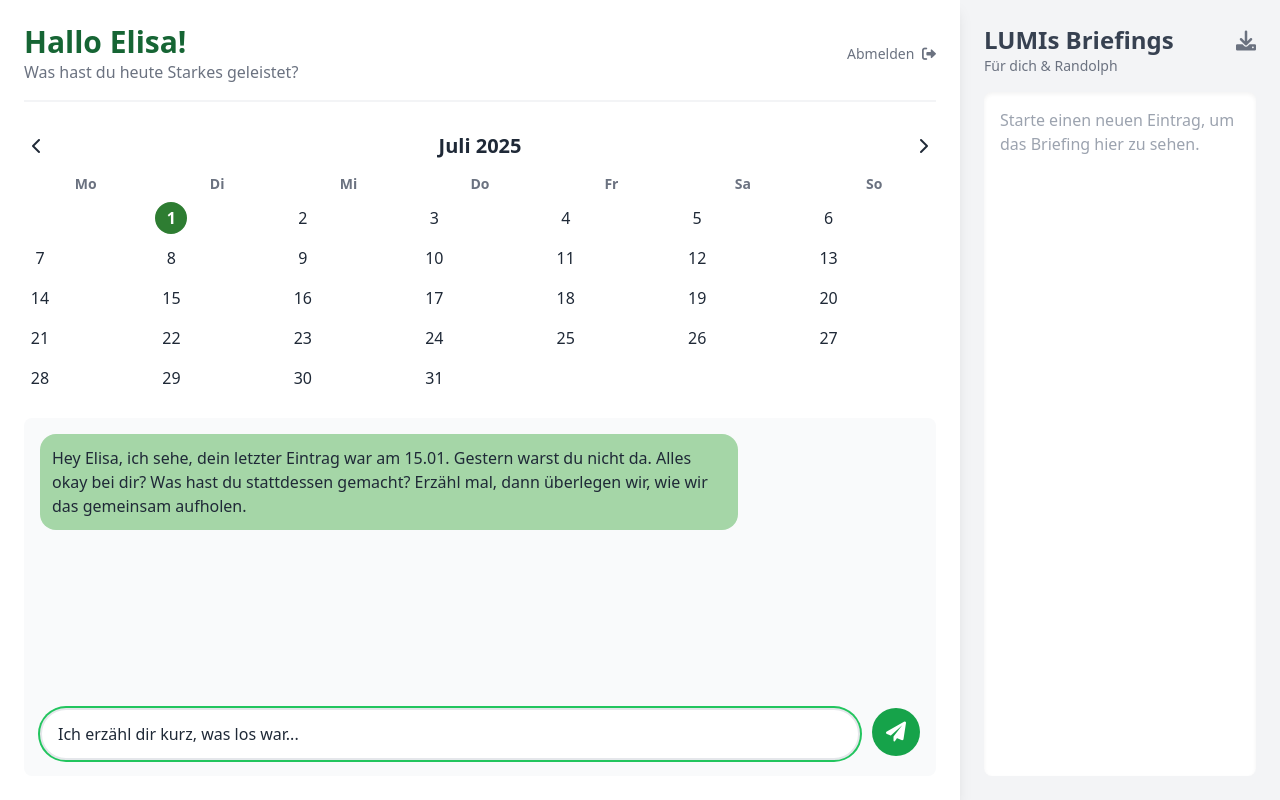
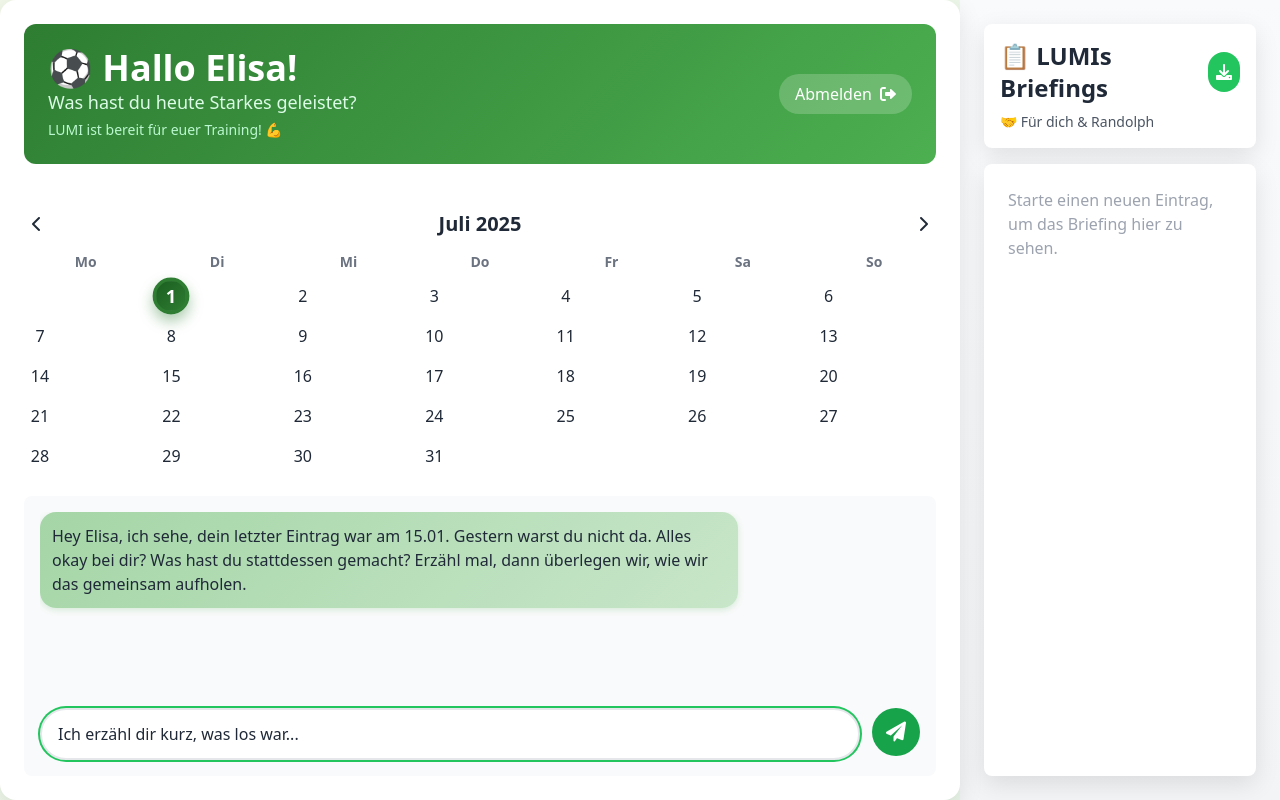
Before and after one commit to randolph-mb/Projekt-ELISA, a Flask app: page / in a window 1280 px wide. Run offline with Flask 3, Linux system fonts and the light colour scheme; the visitor is signed in with stand-in values (Sample User, id 1); tables that the repository leaves empty hold one stand-in row (values such as "Sample post"); data that the repository does not hold is empty; some libraries are stand-ins or nearby versions.

Commit message:
Assistant checkpoint: Fix file structure and enhance UI design
Assistant generated file changes:
- main.py: Update port to 5000 and improve error handling
- templates/index.html: Improve design with football-inspired colors, Improve header design with football theme, Enhance main content area styling, Improve briefing panel design
- prompts.py: Enhance LUMI's personality to be more like a big sister coach
- templates/login.html: Improve login design with football theme
- .replit: Update port configuration
- .replit: Updated app configuration

---

User prompt:

hier war die ursprünglich Idee. kannst du sie besser umsetzen?

Replit-Commit-Author: Assistant
Replit-Commit-Session-Id: 0cf60ee8-566b-4399-a001-2f8b1325c735

```diff
--- a/main.py
+++ b/main.py
@@ -197,4 +197,4 @@ def export_briefings():
 if __name__ == '__main__':
     from database import init_db
     init_db() # Stellt sicher, dass die DB existiert
-    app.run(host='0.0.0.0', port=8080)
+    app.run(host='0.0.0.0', port=5000, debug=True)
--- a/templates/index.html
+++ b/templates/index.html
@@ -7,29 +7,81 @@
     <script src="https://cdn.tailwindcss.com"></script>
     <link href="https://cdnjs.cloudflare.com/ajax/libs/font-awesome/6.0.0-beta3/css/all.min.css" rel="stylesheet">
     <style>
-        /* Custom Styles */
-        body { background-color: #e8f5e9; /* Sehr helles Grün */ }
-        .calendar-day { transition: all 0.2s ease-in-out; }
-        .calendar-day.active { background-color: #4caf50; color: white; border-radius: 50%; }
-        .calendar-day.today { font-weight: bold; border: 2px solid #2e7d32; border-radius: 50%; }
-        .calendar-day.selected { background-color: #2e7d32; color: white; border-radius: 50%; }
+        /* Custom Styles - Football inspired design */
+        body {
+            background: linear-gradient(135deg, #f1f8e9 0%, #e8f5e8 100%);
+            min-height: 100vh;
+        }
+        .calendar-day {
+            transition: all 0.3s ease-in-out;
+            position: relative;
+        }
+        .calendar-day.active {
+            background: linear-gradient(135deg, #4caf50, #66bb6a);
+            color: white;
+            border-radius: 50%;
+            box-shadow: 0 4px 8px rgba(76, 175, 80, 0.3);
+            transform: scale(1.1);
+        }
+        .calendar-day.today {
+            font-weight: bold;
+            border: 3px solid #2e7d32;
+            border-radius: 50%;
+            background-color: white;
+        }
+        .calendar-day.selected {
+            background: linear-gradient(135deg, #1b5e20, #2e7d32);
+            color: white;
+            border-radius: 50%;
+            box-shadow: 0 6px 12px rgba(46, 125, 50, 0.4);
+            transform: scale(1.15);
+        }
         #chat-window { scroll-behavior: smooth; }
-        .chat-bubble { max-width: 80%; }
-        .chat-bubble.user { background-color: #ffffff; align-self: flex-end; }
-        .chat-bubble.lumi { background-color: #a5d6a7; /* Weiches Grün */ align-self: flex-start; }
+        .chat-bubble {
+            max-width: 80%;
+            animation: slideIn 0.3s ease-out;
+        }
+        .chat-bubble.user {
+            background: linear-gradient(135deg, #ffffff, #f8f9fa);
+            align-self: flex-end;
+            border: 1px solid #e9ecef;
+            box-shadow: 0 2px 4px rgba(0,0,0,0.1);
+        }
+        .chat-bubble.lumi {
+            background: linear-gradient(135deg, #a5d6a7, #c8e6c9);
+            align-self: flex-start;
+            box-shadow: 0 2px 6px rgba(76, 175, 80, 0.2);
+        }
         .is-typing {
-            display: flex; align-items: center; padding: 10px 15px;
-            background-color: #a5d6a7; border-radius: 20px 20px 20px 5px;
+            display: flex; align-items: center; padding: 12px 18px;
+            background: linear-gradient(135deg, #a5d6a7, #c8e6c9);
+            border-radius: 20px 20px 20px 5px;
+            box-shadow: 0 2px 6px rgba(76, 175, 80, 0.2);
         }
         .is-typing span {
-            height: 8px; width: 8px; float: left; margin: 0 1px;
-            background-color: #4a5568; display: block; border-radius: 50%; opacity: 0.4;
-            animation: 1s ball-beat infinite ease-in-out;
+            height: 8px; width: 8px; float: left; margin: 0 2px;
+            background-color: #2e7d32; display: block; border-radius: 50%; opacity: 0.4;
+            animation: 1.2s ball-beat infinite ease-in-out;
         }
-        .is-typing span:nth-of-type(2) { animation-delay: -0.2s; }
-        .is-typing span:nth-of-type(3) { animation-delay: -0.4s; }
+        .is-typing span:nth-of-type(2) { animation-delay: -0.3s; }
+        .is-typing span:nth-of-type(3) { animation-delay: -0.6s; }
         @keyframes ball-beat {
-            50% { opacity: 1; transform: scale(1.3); }
+            50% { opacity: 1; transform: scale(1.4); }
+        }
+        @keyframes slideIn {
+            from { opacity: 0; transform: translateY(10px); }
+            to { opacity: 1; transform: translateY(0); }
+        }
+        .gradient-header {
+            background: linear-gradient(135deg, #2e7d32, #4caf50);
+            color: white;
+            padding: 1.5rem;
+            border-radius: 12px;
+            margin-bottom: 1rem;
+        }
+        .card-shadow {
+            box-shadow: 0 8px 25px rgba(0,0,0,0.1);
+            border-radius: 16px;
         }
     </style>
 </head>
@@ -37,14 +89,17 @@
     <div class="flex flex-col md:flex-row h-screen">
 
         <!-- Linke Spalte: Kalender & Chat -->
-        <main class="w-full md:w-2/3 lg:w-3/4 flex flex-col p-4 sm:p-6 bg-white shadow-lg z-10">
+        <main class="w-full md:w-2/3 lg:w-3/4 flex flex-col p-4 sm:p-6 bg-white card-shadow z-10">
             <!-- Header -->
-            <header class="flex justify-between items-center pb-4 border-b-2 border-gray-100">
+            <header class="gradient-header flex justify-between items-center">
                 <div>
-                    <h1 class="text-3xl font-bold text-green-800">Hallo Elisa!</h1>
-                    <p class="text-gray-500">Was hast du heute Starkes geleistet?</p>
+                    <h1 class="text-4xl font-bold">⚽ Hallo Elisa!</h1>
+                    <p class="text-green-100 text-lg">Was hast du heute Starkes geleistet?</p>
+                    <p class="text-green-200 text-sm mt-1">LUMI ist bereit für euer Training! 💪</p>
                 </div>
-                <a href="/logout" class="text-sm text-gray-500 hover:text-red-600 transition">Abmelden <i class="fas fa-sign-out-alt ml-1"></i></a>
+                <a href="/logout" class="bg-white bg-opacity-20 hover:bg-opacity-30 text-white px-4 py-2 rounded-full transition-all duration-300">
+                    Abmelden <i class="fas fa-sign-out-alt ml-1"></i>
+                </a>
             </header>
 
             <!-- Kalender -->
@@ -77,15 +132,23 @@
         </main>
 
         <!-- Rechte Spalte: Briefing Panel -->
-        <aside class="w-full md:w-1/3 lg:w-1/4 bg-gray-100 p-6 flex flex-col">
-            <div class="flex justify-between items-center">
-                <h2 class="text-2xl font-bold text-gray-700">LUMIs Briefings</h2>
-                 <a href="/api/export" title="Alle Briefings herunterladen" class="text-gray-500 hover:text-green-600"><i class="fas fa-download fa-lg"></i></a>
+        <aside class="w-full md:w-1/3 lg:w-1/4 bg-gradient-to-b from-gray-50 to-gray-100 p-6 flex flex-col">
+            <div class="bg-white rounded-lg p-4 mb-4 card-shadow">
+                <div class="flex justify-between items-center mb-2">
+                    <h2 class="text-2xl font-bold text-gray-800">📋 LUMIs Briefings</h2>
+                    <a href="/api/export" title="Alle Briefings herunterladen"
+                       class="bg-green-500 hover:bg-green-600 text-white p-2 rounded-full transition-all duration-300 transform hover:scale-110">
+                        <i class="fas fa-download"></i>
+                    </a>
+                </div>
+                <p class="text-sm text-gray-600">🤝 Für dich & Randolph</p>
             </div>
-            <p class="text-sm text-gray-500 mb-4">Für dich & Randolph</p>
-            <div id="briefing-panel" class="flex-grow bg-white rounded-lg shadow-inner p-4 overflow-y-auto">
+            <div id="briefing-panel" class="flex-grow bg-white rounded-lg card-shadow p-6 overflow-y-auto">
                 <div id="briefing-content" class="prose prose-sm max-w-none">
-                    <p class="text-gray-400">Wähle einen markierten Tag im Kalender oder starte einen neuen Eintrag, um das Briefing hier zu sehen.</p>
+                    <p class="text-gray-400 text-center">
+                        <i class="fas fa-lightbulb text-yellow-400 text-2xl mb-2 block"></i>
+                        Wähle einen markierten Tag im Kalender oder starte einen neuen Eintrag, um das Briefing hier zu sehen.
+                    </p>
                 </div>
             </div>
         </aside>
```
Also changed, not shown: prompts.py (+11 -1 lines), templates/login.html (+16 -4 lines), 1 other file.
